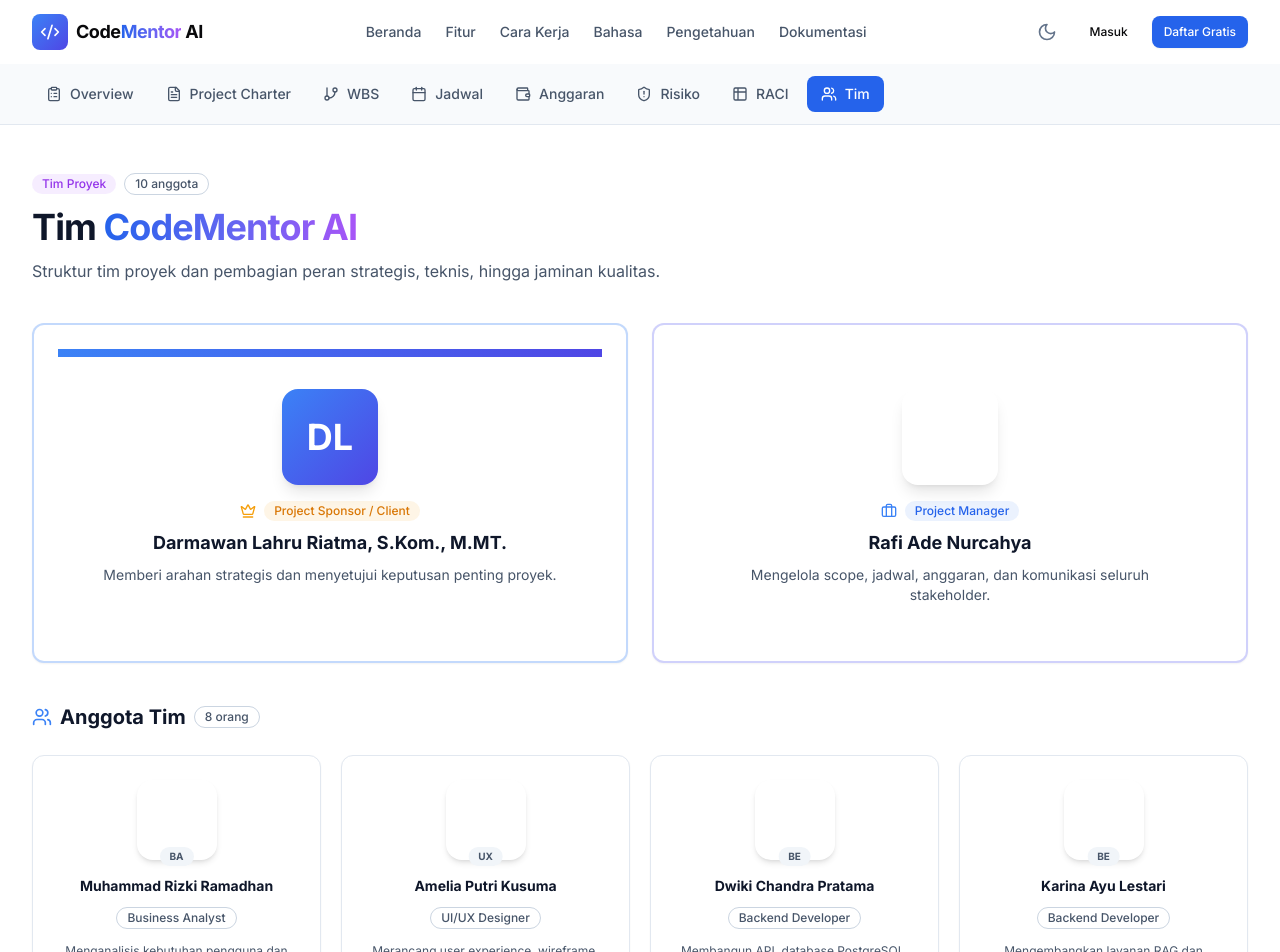
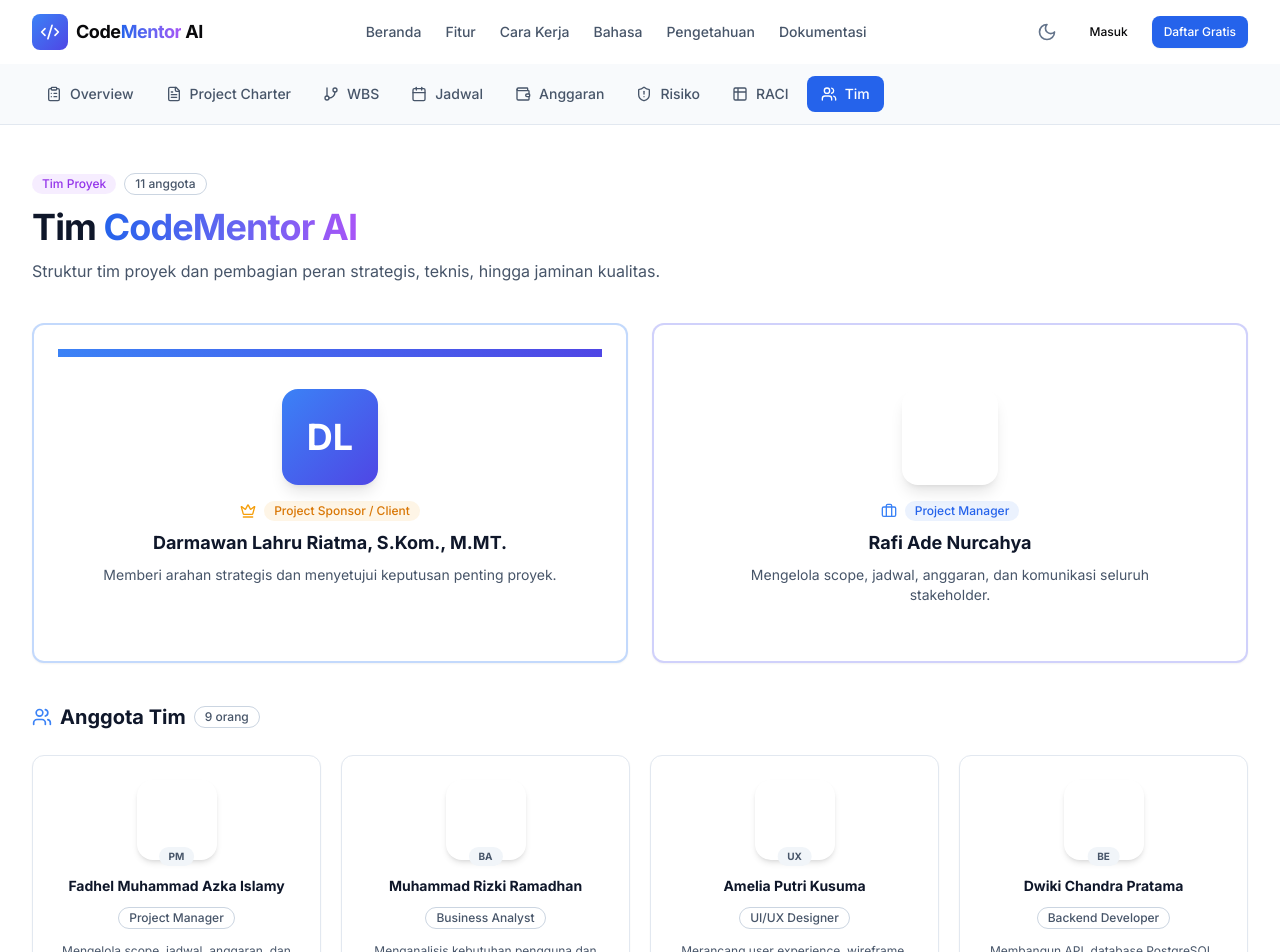
Before and after one commit to Fadelazka/CodeMentor-AI, a Next.js app: page /project/tim in a window 1280 px wide. Shown: the top 952 px of the page. Built offline with nearby package versions, Linux system fonts and the light colour scheme.

Commit message:
update: tambah Fadhel sebagai PM kedua

```diff
--- a/src/app/project/charter/page.tsx
+++ b/src/app/project/charter/page.tsx
@@ -40,7 +40,7 @@ export default function CharterPage() {
               { label: "Nomor Kontrak", value: "MP-TI/CMAI/2026/001" },
               { label: "Versi Dokumen", value: "1.0" },
               { label: "Periode", value: "1 Sep – 15 Des 2026" },
-              { label: "Project Manager", value: "Rafi Ade Nurcahya" },
+              { label: "Project Manager", value: "Rafi Ade Nurcahya, Fadhel Muhammad Azka Islamy" },
               { label: "Project Sponsor", value: "Darmawan Lahru Riatma, S.Kom., M.MT." },
               { label: "Tim Pelaksana", value: "Tim CodeMentor AI" },
               { label: "Durasi", value: "16 Minggu" },
--- a/src/data/project-docs.ts
+++ b/src/data/project-docs.ts
@@ -3,7 +3,7 @@ export const projectInfo = {
   kodeKontrak: "MP-TI/CMAI/2026/001",
   versi: "1.0",
   periode: "1 September 2026 s.d. 15 Desember 2026",
-  pm: "Rafi Ade Nurcahya",
+  pm: "Rafi Ade Nurcahya, Fadhel Muhammad Azka Islamy",
   sponsor: "Darmawan Lahru Riatma, S.Kom., M.MT.",
   tim: "Tim CodeMentor AI",
   totalMinggu: 16,
@@ -404,6 +404,13 @@ export const timData = [
     warna: "from-indigo-500 to-purple-600",
   },
   {
+    nama: "Fadhel Muhammad Azka Islamy",
+    peran: "Project Manager",
+    singkatan: "PM",
+    deskripsi: "Mengelola scope, jadwal, anggaran, dan komunikasi seluruh stakeholder.",
+    warna: "from-indigo-500 to-purple-600",
+  },
+  {
     nama: "Muhammad Rizki Ramadhan",
     peran: "Business Analyst",
     singkatan: "BA",
```
Also changed, not shown: 1 other file (tests, documents, lock files or other folders).
